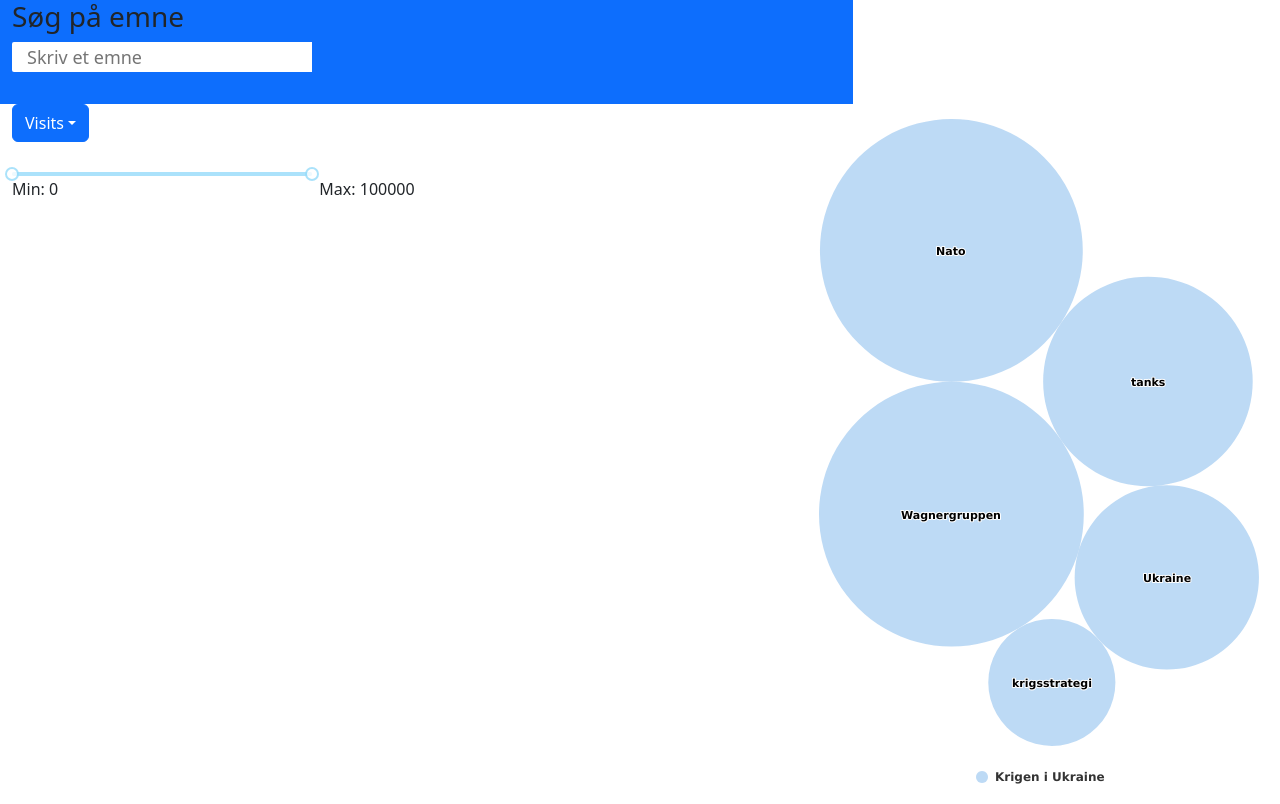
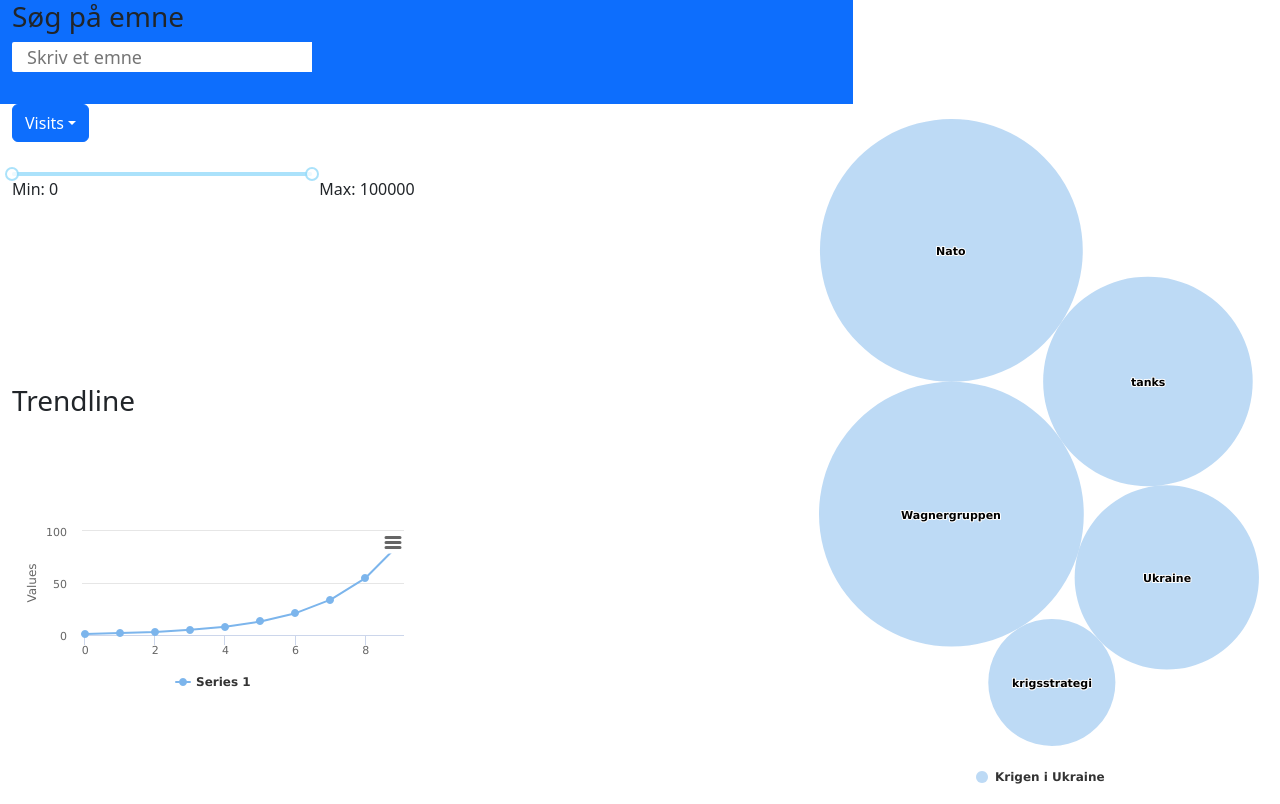
Before and after one commit to byskov10/journalist_app, a React (Create React App) app: page / in a window 1280 px wide. Built offline with nearby package versions, Linux system fonts and the light colour scheme.

Commit message:
trendline headling

```diff
--- /dev/null
+++ b/src/Components/Trendline_graph/data_input.json
@@ -0,0 +1,12 @@
+[
+    [0, 1],
+    [1, 2],
+    [2, 3],
+    [3, 5],
+    [4, 8],
+    [5, 13],
+    [6, 21],
+    [7, 34],
+    [8, 55],
+    [9, 89]
+]
--- a/src/Components/Trendline_graph/trendline.js
+++ b/src/Components/Trendline_graph/trendline.js
@@ -1,31 +1,29 @@
-import HighchartsReact from "highcharts-react-official"
-import Highcharts from "highcharts"
+import HighchartsReact from "highcharts-react-official";
+import Highcharts from "highcharts";
+import data from './data_input.json';
+import './trendline.css';
 
-const options = () => {
+const options = (data) => ({
     credits: {
         enabled: false
+    },
+    series: [{
+        data: data
+    }],
+    title: {
+      text: ''
     }
-    series: [{
-        data: [
-            [0, 1],
-            [1, 2],
-            [2, 3],
-            [3, 5],
-            [4, 8],
-            [5, 13],
-            [6, 21],
-            [7, 34],
-            [8, 55],
-            [9, 89]
-        ]
-    }]
-}
+})
 
 const Linechart = () => {
-  return <HighchartsReact
+  return (
+  <>
+  <h3 className="headline">Trendline</h3>
+  <HighchartsReact
     highcharts={Highcharts}
-    options={options()}
+    options={options(data)}
   />
-}
+  </>
+)}
 
 export default Linechart;
```
Also changed, not shown: src/Components/Trendline_graph/trendline.css (added).
